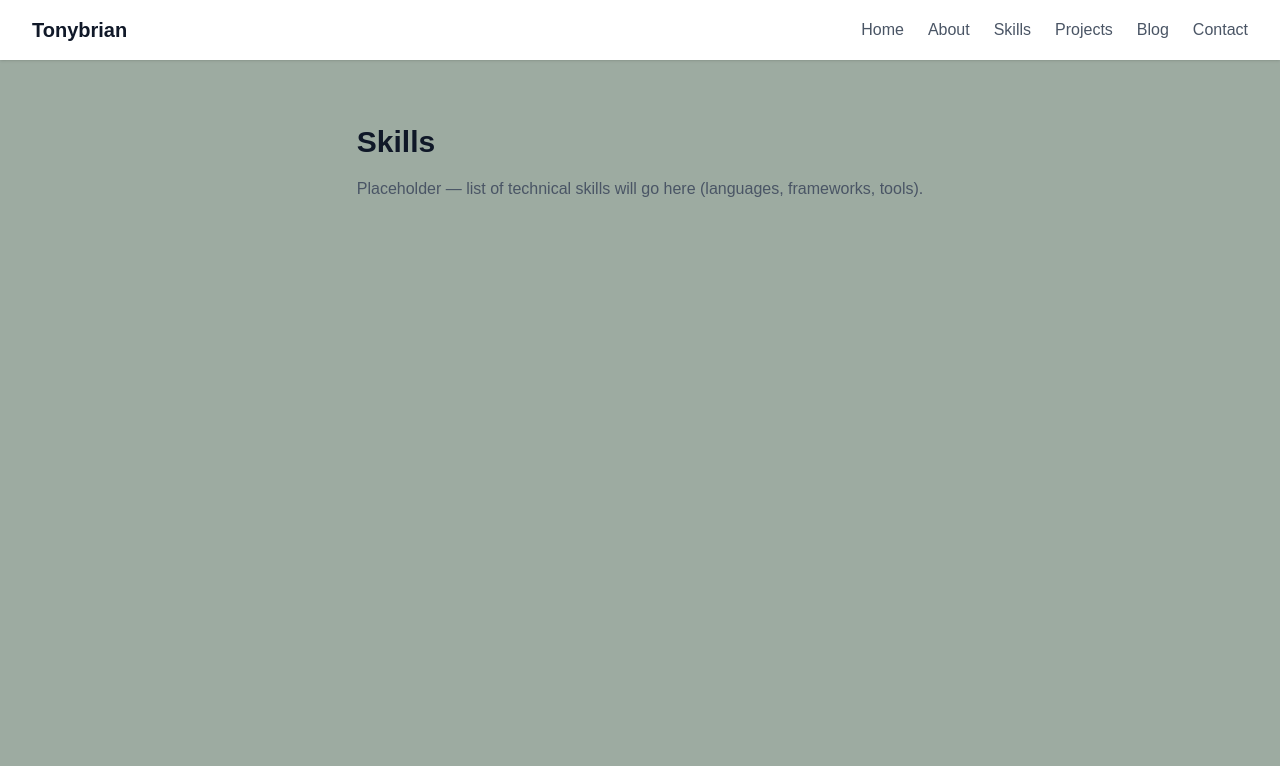
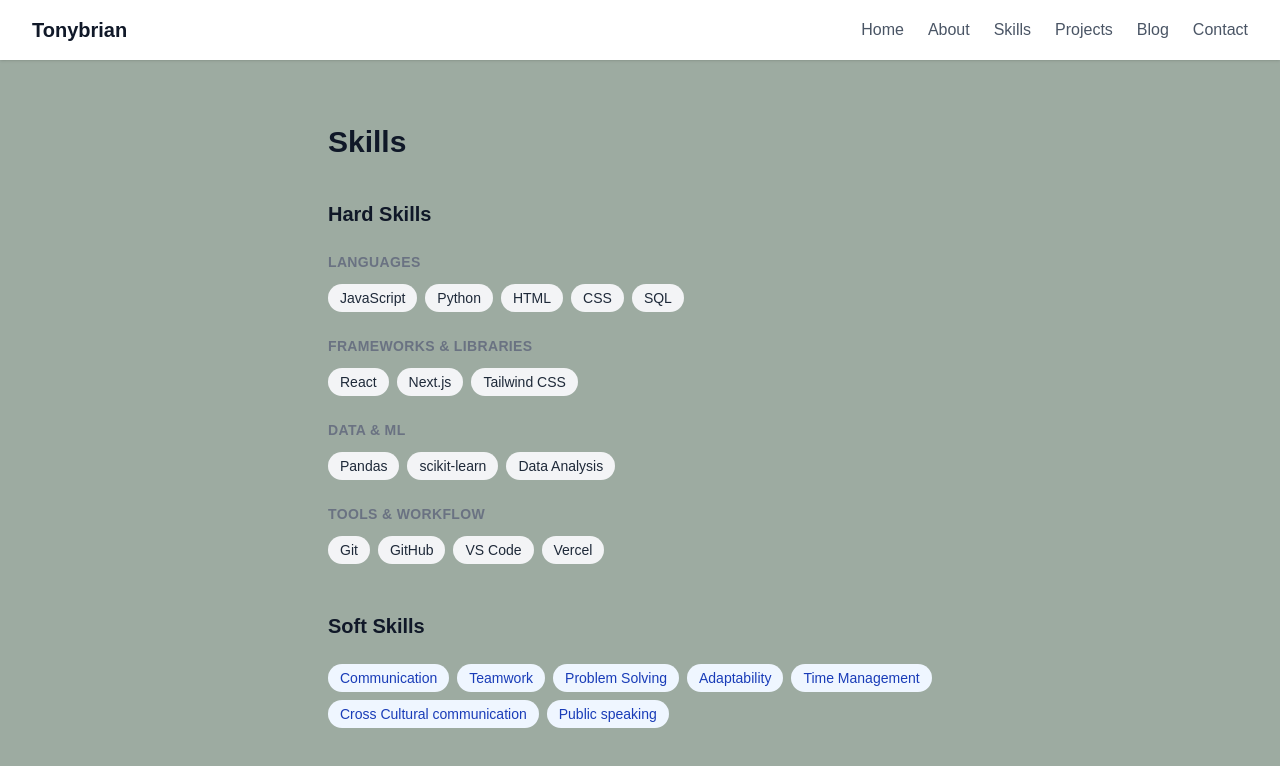
Before and after one commit to Cs-Star-Korir/My_Portfolio, a Next.js app: page /skills in a window 1280 px wide. Shown: the top 766 px of the page. Built offline with nearby package versions, Linux system fonts and the light colour scheme.

Commit message:
Add a real blog content from AIID- Africa carbon markets series

```diff
--- a/src/app/blog/page.jsx
+++ b/src/app/blog/page.jsx
@@ -1,10 +1,30 @@
+import blogPosts from "@/data/blogPosts.json";
+
 export default function Blog() {
   return (
     <main className="max-w-2xl mx-auto px-6 py-16">
       <h1 className="text-3xl font-bold text-gray-900 mb-4">Blog</h1>
-      <p className="text-gray-600 leading-relaxed">
-        Placeholder — blog posts or write-ups will go here.
+      <p className="text-gray-600 mb-8">
+        Writing on carbon markets, climate finance, and pastoral resilience —
+        part of my work with AIID-Africa.
       </p>
+
+      <div className="flex flex-col gap-6">
+        {blogPosts.map((post) => (
+
+           <a key={post.title}
+            href={post.link}
+            target="_blank"
+            rel="noopener noreferrer"
+            className="block border-b border-gray-200 pb-6 hover:opacity-75 transition-opacity"
+          >
+            <h2 className="text-lg font-semibold text-gray-900 mb-1">
+              {post.title}
+            </h2>
+            <p className="text-gray-600">{post.summary}</p>
+          </a>
+        ))}
+      </div>
     </main>
   );
 }
--- a/src/app/skills/page.jsx
+++ b/src/app/skills/page.jsx
@@ -1,11 +1,79 @@
+const hardSkillGroups = [
+  {
+    category: "Languages",
+    skills: ["JavaScript", "Python", "HTML", "CSS", "SQL"],
+  },
+  {
+    category: "Frameworks & Libraries",
+    skills: ["React", "Next.js", "Tailwind CSS"],
+  },
+  {
+    category: "Data & ML",
+    skills: ["Pandas", "scikit-learn", "Data Analysis"],
+  },
+  {
+    category: "Tools & Workflow",
+    skills: ["Git", "GitHub", "VS Code", "Vercel"],
+  },
+];
+
+const softSkills = [
+  "Communication",
+  "Teamwork",
+  "Problem Solving",
+  "Adaptability",
+  "Time Management",
+  "Cross Cultural communication",
+  "Public speaking"
+];
+
 export default function Skills() {
   return (
     <main className="max-w-2xl mx-auto px-6 py-16">
-      <h1 className="text-3xl font-bold text-gray-900 mb-4">Skills</h1>
-      <p className="text-gray-600 leading-relaxed">
-        Placeholder — list of technical skills will go here (languages,
-        frameworks, tools).
-      </p>
+      <h1 className="text-3xl font-bold text-gray-900 mb-10">Skills</h1>
+
+      {/* Hard skills — grouped by category */}
+      <section className="mb-12">
+        <h2 className="text-xl font-semibold text-gray-900 mb-6">
+          Hard Skills
+        </h2>
+        <div className="flex flex-col gap-6">
+          {hardSkillGroups.map((group) => (
+            <div key={group.category}>
+              <h3 className="text-sm font-semibold text-gray-500 uppercase tracking-wide mb-3">
+                {group.category}
+              </h3>
+              <div className="flex flex-wrap gap-2">
+                {group.skills.map((skill) => (
+                  <span
+                    key={skill}
+                    className="px-3 py-1 bg-gray-100 text-gray-800 rounded-full text-sm"
+                  >
+                    {skill}
+                  </span>
+                ))}
+              </div>
+            </div>
+          ))}
+        </div>
+      </section>
+
+      {/* Soft skills — flat, visually separated with a divider */}
+      <section>
+        <h2 className="text-xl font-semibold text-gray-900 mb-6">
+          Soft Skills
+        </h2>
+        <div className="flex flex-wrap gap-2">
+          {softSkills.map((skill) => (
+            <span
+              key={skill}
+              className="px-3 py-1 bg-blue-50 text-blue-800 rounded-full text-sm"
+            >
+              {skill}
+            </span>
+          ))}
+        </div>
+      </section>
     </main>
   );
 }
--- /dev/null
+++ b/src/data/blogPosts.json
@@ -0,0 +1,15 @@
+[
+  {
+    "title": "AIID:Interfacing the upstream and downstream",
+    "summary": "First post in a series exploring how carbon markets and climate finance intersect with pastoral communities in Kenya's arid and semi-arid lands.",
+    "link": "https://docs.google.com/document/d/1guTftrQLHjbtucnlIuHvtQoXWmxAmJE3/edit"
+  },
+
+
+
+  {
+    "title": "Can carbon credits be bankable ?",
+    "summary": "Examining how inadequate Measurement, Reporting, and Verification (MRV) frameworks limit resilience outcomes for pastoral communities in Kenya's ASALs.",
+    "link": "https://docs.google.com/document/d/1LnNTGYvFj57JXcOwrp5-9xQfsYX2a-GXZ1fZJdObjCY/edit?tab=t.0#heading=h.17ug0w7kqj2q"
+  }
+]
```
